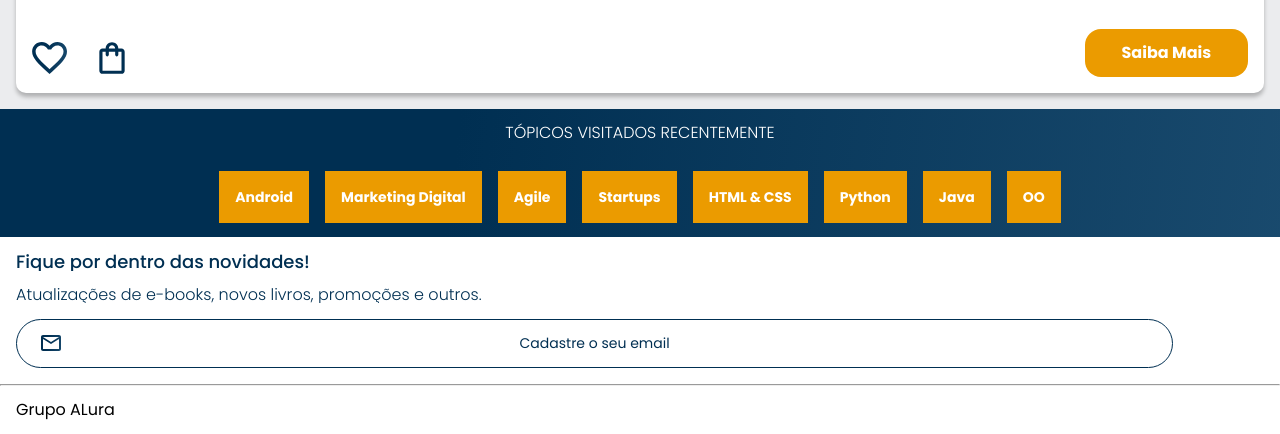
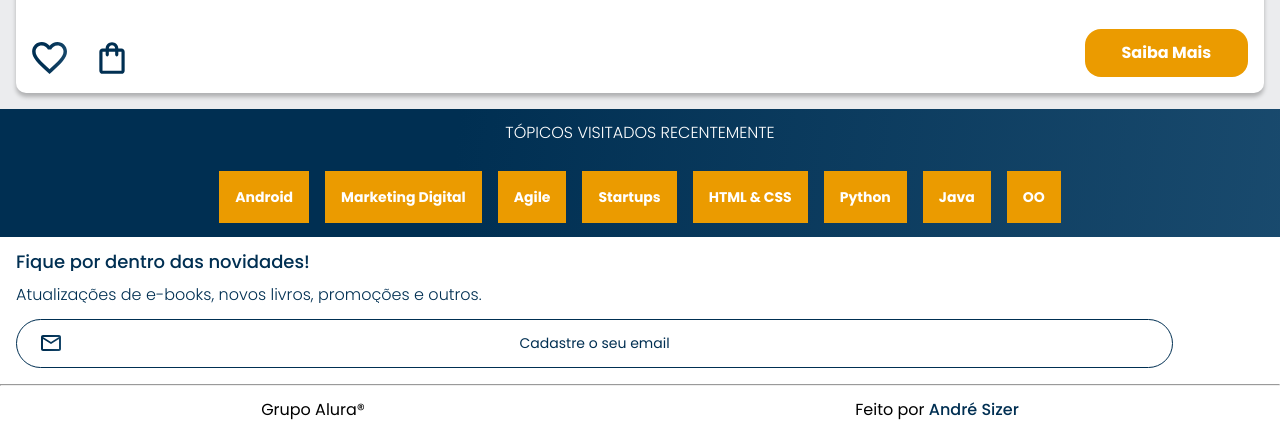
Before and after one commit to andresizer/MobileFirst, a plain HTML site: page index.html in a window 1280 px wide. Shown: the part 2376-2810 px from the top of the page. Drawn offline with nearby package versions, Linux system fonts and the light colour scheme.

Commit message:
atualização do rodape

```diff
--- a/index.html
+++ b/index.html
@@ -170,7 +170,8 @@
     <hr />
 
     <footer class="rodape">
-        <h2 class="rodape__titulo">Grupo ALura</h2>
+        <h2 class="rodape__titulo">Grupo Alura®</h2>
+        <h2 class="webmaster">Feito por <a href="https://www.github.com/andresizer">André Sizer</a></h2>
     </footer>
 
 
--- a/styles/rodape.css
+++ b/styles/rodape.css
@@ -5,5 +5,12 @@ hr {
 .rodape {
     background-color: var(--branco);
     padding: 1rem;
+    display: flex;
+    justify-content: space-around;
+}
 
+.rodape a{
+    text-decoration: none;
+    color: var(--azul);
+    font-weight: 500;
 }
```
